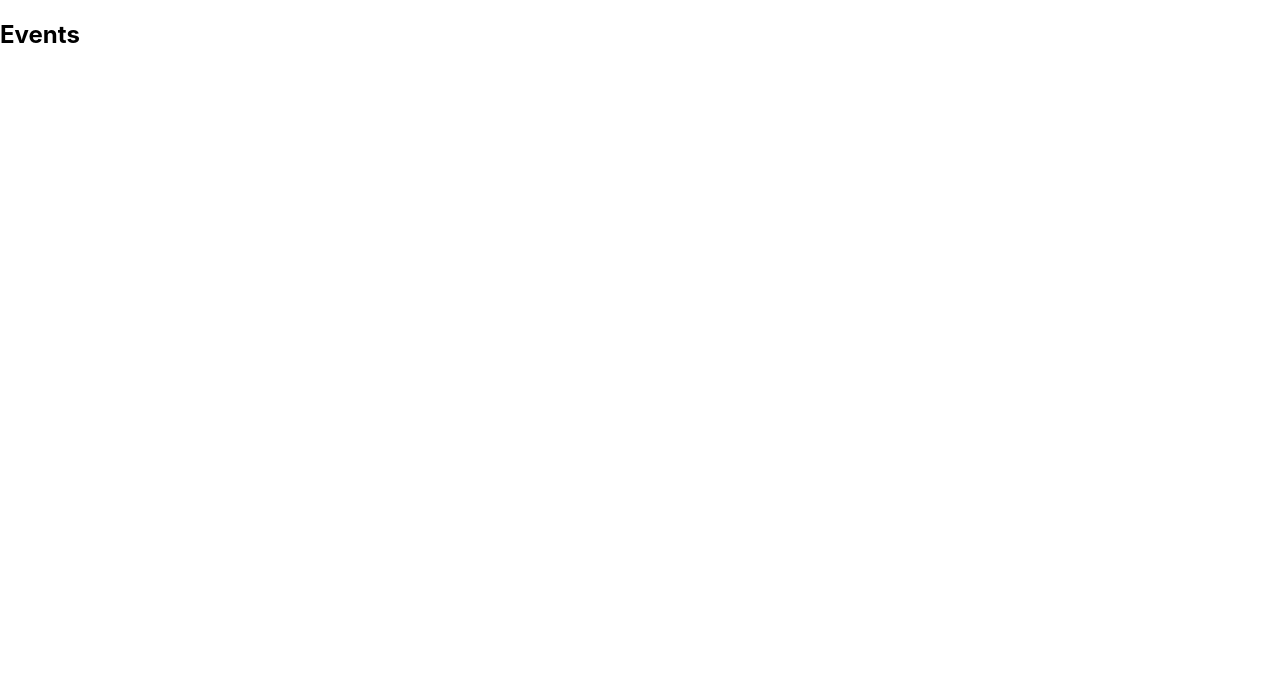
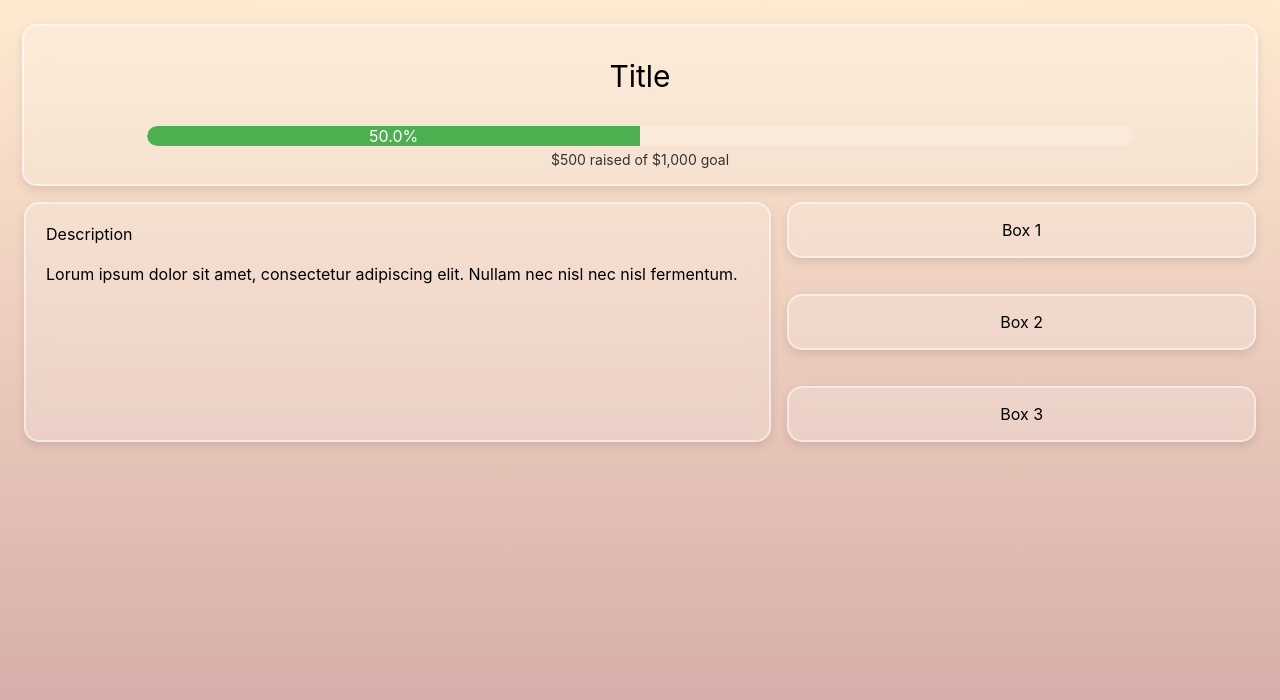
Before and after one commit to sc103121/Rally, a React (Create React App) app in the folder frontend/rally/: page /event in a window 1280 px wide. Shown: the top 700 px of the page. Built offline with nearby package versions, Linux system fonts and the light colour scheme.

Commit message:
all changes so far

```diff
--- a/frontend/rally/package.json
+++ b/frontend/rally/package.json
@@ -3,6 +3,7 @@
   "version": "0.1.0",
   "private": true,
   "dependencies": {
+    "@mui/icons-material": "^6.1.2",
     "@testing-library/jest-dom": "^5.17.0",
     "@testing-library/react": "^13.4.0",
     "@testing-library/user-event": "^13.5.0",
--- /dev/null
+++ b/frontend/rally/src/components/Box.css
@@ -0,0 +1,18 @@
+.rounded-box {
+  border: 2px solid rgba(255, 255, 255, 0.5); /* semi-transparent white border */
+  border-radius: 15px; /* rounded corners */
+  background-color: rgba(255, 255, 255, 0.2); /* semi-transparent background */
+  /* padding: 1rem; */
+  width: 100%; /* Full width */
+  padding-top: 1rem;
+  padding-bottom: 1rem;
+  padding-left: auto;
+  padding-right: auto;
+  display: flex; /* Flexible box model */
+  flex-direction: column; /* Stack children vertically */
+  justify-content: center; /* Center content horizontally */
+  align-items: center; /* Center content vertically */
+  box-shadow: 0px 4px 10px rgba(0, 0, 0, 0.1); /* soft shadow */
+  backdrop-filter: blur(10px); /* blur effect for transparency */
+  /* display: inline-block; */
+}
--- /dev/null
+++ b/frontend/rally/src/components/Box.jsx
@@ -0,0 +1,18 @@
+import React from "react";
+import "./Box.css"; // Import the CSS file
+
+// Define the component that accepts width, height, and children props
+const RoundedBox = ({ width = "auto", height = "auto", children }) => {
+  const dynamicStyle = {
+    width: width,
+    height: height === "auto" ? "auto" : height,
+  };
+
+  return (
+    <div className="rounded-box" style={dynamicStyle}>
+      {children}
+    </div>
+  );
+};
+
+export default RoundedBox;
--- /dev/null
+++ b/frontend/rally/src/components/ProgressBar.css
@@ -0,0 +1,24 @@
+.progress-container {
+  width: 80%; /* Full width of the container */
+  background-color: rgba(255, 255, 255, 0.2); /* Semi-transparent background */
+  border-radius: 10px; /* Rounded corners */
+  overflow: hidden; /* Ensures the progress bar stays within bounds */
+  position: relative;
+}
+
+.progress-bar {
+  height: 20px;
+  background-color: #4caf50; /* Green color for the progress */
+  border-radius: 10px 0 0 10px; /* Only round the left corners */
+  text-align: center;
+  color: white;
+  line-height: 20px; /* Center the text vertically */
+  transition: width 0.5s ease-in-out; /* Smooth transition */
+}
+
+.progress-info {
+  text-align: center;
+  margin-top: 5px;
+  font-size: 14px;
+  color: #333; /* Darker text for contrast */
+}
--- /dev/null
+++ b/frontend/rally/src/components/ProgressBar.jsx
@@ -0,0 +1,21 @@
+import React from "react";
+import "./ProgressBar.css"; // Import CSS for the progress bar
+
+const ProgressBar = ({ goal, raised }) => {
+  const percentage = Math.min((raised / goal) * 100, 100); // Calculate percentage, max 100%
+
+  return (
+    <>
+      <div className="progress-container">
+        <div className="progress-bar" style={{ width: `${percentage}%` }}>
+          {percentage.toFixed(1)}%
+        </div>
+      </div>
+      <div className="progress-info">
+        ${raised.toLocaleString()} raised of ${goal.toLocaleString()} goal
+      </div>
+    </>
+  );
+};
+
+export default ProgressBar;
--- /dev/null
+++ b/frontend/rally/src/components/TitleBox.jsx
@@ -0,0 +1,21 @@
+import React from "react";
+import RoundedBox from "./Box.jsx";
+import ProgressBar from "./ProgressBar.jsx";
+
+function TitleBox() {
+  const goal = 1000;
+  const raised = 500;
+  return (
+    <RoundedBox width="100%">
+      <div
+        style={{ fontSize: "30px", marginBottom: "2rem", marginTop: "1rem" }}
+      >
+        Title
+      </div>
+
+      <ProgressBar goal={goal} raised={raised} />
+    </RoundedBox>
+  );
+}
+
+export default TitleBox;
--- /dev/null
+++ b/frontend/rally/src/pages/Events.css
@@ -0,0 +1,39 @@
+/* .box {
+  height: 100%;
+  width: 100%;
+} */
+
+/* .box .events-page {
+  background: linear-gradient(
+    180deg,
+    rgb(255, 233.9, 208.12) 0%,
+    rgb(209.52, 165.22, 163.69) 100%
+  );
+  height: 100%;
+  left: 0;
+  position: fixed;
+  top: 0;
+  width: 100%;
+  display: flex;
+  justify-content: center;
+  padding: 1rem;
+  flex-direction: column;
+} */
+
+.background {
+  background: linear-gradient(
+    180deg,
+    rgb(255, 233.9, 208.12) 0%,
+    rgb(209.52, 165.22, 163.69) 100%
+  );
+  /* height: 100%; */
+  position: fixed;
+  width: 100%;
+  min-height: 100%;
+  display: flex;
+  justify-content: flex-start;
+  padding: 1.5rem;
+  box-sizing: border-box;
+  align-items: center;
+  flex-direction: column;
+}
--- a/frontend/rally/src/pages/Events.jsx
+++ b/frontend/rally/src/pages/Events.jsx
@@ -1,7 +1,47 @@
-import React from 'react';
+import React from "react";
+import "./Events.css";
+import TitleBox from "../components/TitleBox";
+import "./RoundedLayout.css"; // Import the CSS file'
+import "../components/Box.css";
+import LocationOnOutlinedIcon from "@mui/icons-material/LocationOnOutlined";
 
-function Events() {
-  return <h2>Events</h2>;
-}
+export const Events = () => {
+  return (
+    // <div className="box">
+    //   <div className="events-page">
+    //     {/* Wishlist
+    //   TitleBox
+    //   DescriptionBox
+    //   Location DateTime RSVP
+    //   Attendees
+    //   Broadcasts
+    //   Donate
+    //   Share*/}
+    //     <TitleBox />
+    //   </div>
+    // </div>
+    <div className="background">
+      <TitleBox />
+      <div className="layout-wrapper">
+        {/* Main Box taking up 60% of the width */}
+        <div className="main-box rounded-box">
+          {/* <h2>Main Box (60%)</h2> */}
+          Description
+          <br />
+          <br />
+          Lorum ipsum dolor sit amet, consectetur adipiscing elit. Nullam nec
+          nisl nec nisl fermentum.
+        </div>
+
+        {/* Column Box taking up 40% of the width, with 3 smaller boxes */}
+        <div className="column-box">
+          <div className="small-box rounded-box">Box 1</div>
+          <div className="small-box rounded-box">Box 2</div>
+          <div className="small-box rounded-box">Box 3</div>
+        </div>
+      </div>
+    </div>
+  );
+};
 
 export default Events;
--- /dev/null
+++ b/frontend/rally/src/pages/RoundedLayout.css
@@ -0,0 +1,48 @@
+/* Wrapper for the flex row */
+.layout-wrapper {
+  display: flex;
+  height: 30vh; /* Row height takes up 20% of the viewport */
+  /* padding: 10px; Padding around the whole layout */
+  /* gap: 20px; Even spacing between the main columns */
+  gap: 1rem;
+  align-items: stretch; /* Make both sides the same height */
+  justify-content: space-between; /* Even spacing between the main columns */
+  width: 100%;
+  margin-top: 1rem;
+}
+
+/* First box (taking up 60% of the width) */
+.main-box {
+  width: 60%;
+  border-radius: 15px;
+  /* display: flex; */
+  /* justify-content: center;
+  align-items: center; */
+  padding: 20px;
+  /* box-shadow: 0px 4px 8px rgba(0, 0, 0, 0.1); */
+  display: inline-block;
+}
+
+/* Second box (containing 3 smaller boxes, takes up 40% of the width) */
+.column-box {
+  width: 40%;
+  display: flex;
+  flex-direction: column;
+  justify-content: space-between; /* Even spacing between column elements */
+  /* gap: 2px; Adds spacing between the boxes */
+  /* overflow: scroll; */
+}
+
+.small-box {
+  border-radius: 15px;
+  display: flex;
+  justify-content: center;
+  align-items: center;
+  padding: 1rem;
+  /* box-shadow: 0px 4px 8px rgba(0, 0, 0, 0.1); */
+  /* flex-grow: 0; Makes each small box expand equally in height */
+  /* height: auto; */
+  /* flex-shrink: 1; */
+  /* width: 100%; */
+  width: auto;
+}
```
Also changed, not shown: 1 other file (tests, documents, lock files or other folders).
